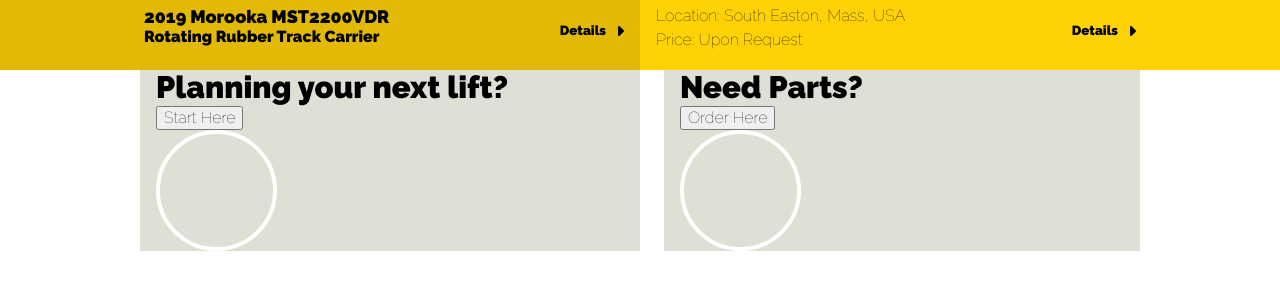
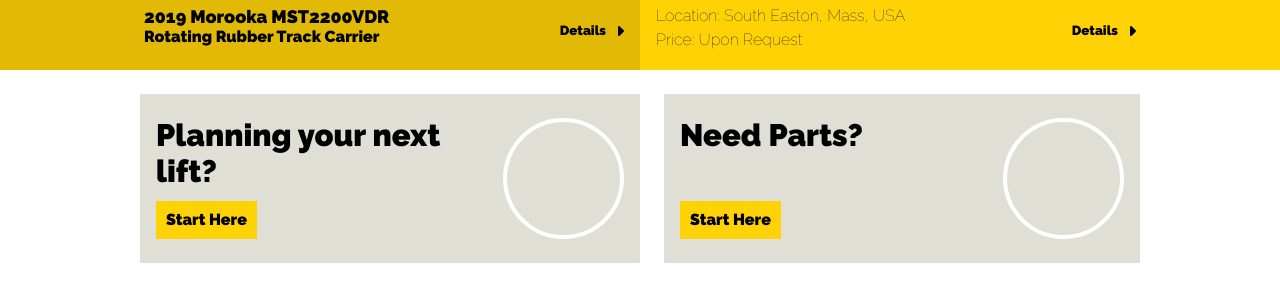
Before and after one commit to DrexelDesign/web-2-HW-class-21, a plain HTML site: page deploy/index.html in a window 1280 px wide. Shown: the part 175-459 px from the top of the page. Drawn offline with Linux system fonts and the light colour scheme; a script that the page names is missing.

Commit message:
updated planning sectoin

```diff
--- a/deploy/index.html
+++ b/deploy/index.html
@@ -74,11 +74,18 @@
                         <li>
                             <div>
                                 <section>
-                                    <div>
-                                        <h1>Planning your next lift?</h1>
-                                        <button>Start Here</button>
-                                    </div>
+                                    <!-- <div> -->
+                                        <article>
+                                            <h1>Planning your next lift?</h1>
+                                        </article>
+
+                                        <aside class="planning-bottom">
+                                            <button class="yellow-button">Start Here</button>
+                                        </aside>
+
+                                    <!-- </div> -->
                                 </section>
+
                                 <aside>
                                     <div id="planning-left"></div>
                                     <!-- <img src="img/planning/planning-left.png" alt="crane hooke close-up"> -->
@@ -89,10 +96,14 @@
                         <li>
                             <div>
                                 <section>
-                                    <div>
+                                    <article>
                                         <h1>Need Parts?</h1>
-                                        <button>Order Here</button>
-                                    </div>
+                                        <!-- <button class="yellow-button">Order Here</button> -->
+                                    </article>
+
+                                    <aside class="planning-bottom">
+                                        <button class="yellow-button">Start Here</button>
+                                    </aside>
                                 </section>
                                 <aside>
                                     <div id="planning-right"></div>
--- a/dev/scss/components/_buttons.scss
+++ b/dev/scss/components/_buttons.scss
@@ -1,3 +1,17 @@
 /* =============
     Buttons
 ============= */
+.yellow-button {
+    background-color: $yellow;
+    border: none;
+    font-size: rem-calc(16);
+    font-weight: 600;
+    font-variation-settings: "wght" 600;
+    padding: 10px;
+    transition: 0.25s;
+
+    &:hover {
+        background-color: $black;
+        color: $white;
+    }
+}
--- a/dev/scss/sections/_planning.scss
+++ b/dev/scss/sections/_planning.scss
@@ -4,10 +4,13 @@
 
 #planning{
 
+    padding: 16px 0;
+
     @include md{
         display: grid;
         grid-template-columns: 16px auto 16px;
         grid-template-areas: ". planning .";
+        padding: 24px 0;
     }
 
     @include xl{
@@ -29,17 +32,29 @@
             grid-template-columns: 16px auto 16px;
             grid-template-areas: ". planning-content .";
             background-color: $grey;
+            padding: 24px 0;
 
             >div{
                 grid-area: planning-content;
 
+                display: flex;
+
 
                 section{
+
+                    // display: flex;
+                    // align-items: center;
+
+                    display: grid;
+                    grid-template-rows: 50% auto;
+
+
+                    article{
                         h1{
                             font-size: rem-calc(22);
                             // font-weight: 400;
 
-                        font-variation-settings: "wght" 205;
+                            font-variation-settings: "wght" 400;
 
                             @include md{
                                 font-size: rem-calc(29);
@@ -49,10 +64,47 @@
                                 font-size: rem-calc(31);
                             }
                         }
+                    }
+
+
+                    .planning-bottom{
+                        display: flex;
+                        align-items: flex-end;
+                        margin-left: 0;
+
+                    }
+
+                    // >div{
+                    //     h1{
+                    //         font-size: rem-calc(22);
+                    //         // font-weight: 400;
+
+                    //         font-variation-settings: "wght" 400;
+
+                    //         @include md{
+                    //             font-size: rem-calc(29);
+                    //         }
+
+                    //         @include lg{
+                    //             font-size: rem-calc(31);
+                    //         }
+                    //     }
+
+                    //     div{
+                    //         border: 1px solid red;
+                    //         height: 100%;
+                    //     }
+
+                    //     button{
+                    //         margin-top: 10px;
+                    //     }
+
+                    // }
 
                 }
 
                 aside{
+                    margin-left: auto;
                     div{
                         background-position: center;
                         background-size: cover;
```
Also changed, not shown: deploy/css/styles.css, 1 other file. Lines whose indentation alone changed are shown as unchanged.
